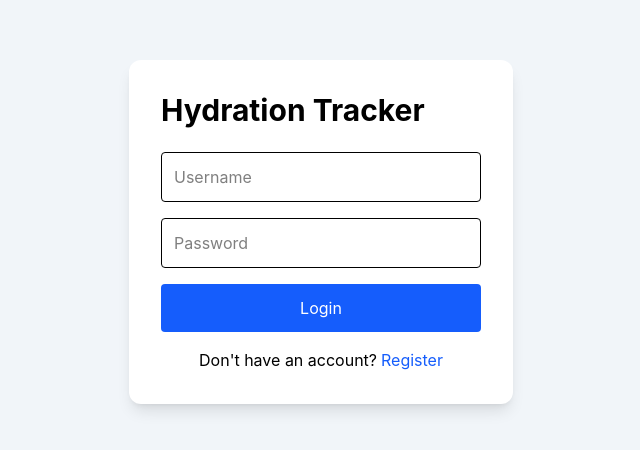
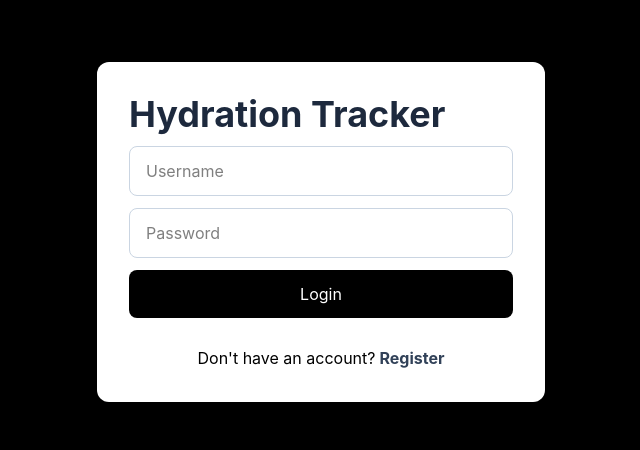
Before and after one commit to sunny-kumar-rana/hydration-tracker-frontend, a React (Vite) app: page / in a window 1280 px wide. Shown: the part 168-618 px from the top of the page, without its empty margins (319-959 px from the left). Built offline with nearby package versions, Linux system fonts and the light colour scheme.

Commit message:
minor fix

```diff
--- a/src/pages/Login/Login.jsx
+++ b/src/pages/Login/Login.jsx
@@ -9,12 +9,13 @@ function Login() {
     const navigate = useNavigate();
     const { login } = useAuth();
 
+    const [error, setError] = useState("");
+
     const [form, setForm] = useState({
         username: "",
         password: "",
     });
 
-    const [error, setError] = useState("");
 
     function handleChange(e) {
         setForm({
@@ -38,22 +39,25 @@ function Login() {
 
         } catch (err) {
 
-            setError(
-                err.response?.data?.message ||
-                "Login failed"
-            );
+            const message =
+                err.response?.data?.message || "Login failed";
+
+            setError(message);
+
+            toast.error(message);
+
         }
     }
 
     return (
-        <div className="min-h-screen flex justify-center items-center bg-slate-100">
+        <div className="min-h-screen flex bg-black justify-center items-center ">
 
             <form
                 onSubmit={handleSubmit}
-                className="bg-white p-8 rounded-xl shadow-lg w-96"
+                className="bg-white p-8 rounded-xl shadow-lg w-96 w-full max-w-md flex flex-col gap-3"
             >
 
-                <h1 className="text-3xl font-bold mb-6">
+                <h1 className="text-4xl font-bold text-slate-800">
                     Hydration Tracker
                 </h1>
 
@@ -64,14 +68,14 @@ function Login() {
                 )}
 
                 <input
-                    className="border p-3 w-full mb-4 rounded"
+                    className="w-full rounded-lg border border-slate-300 px-4 py-3 outline-none focus:border-black"
                     placeholder="Username"
                     name="username"
                     onChange={handleChange}
                 />
 
                 <input
-                    className="border p-3 w-full mb-4 rounded"
+                    className="w-full rounded-lg border border-slate-300 px-4 py-3 outline-none focus:border-black"
                     placeholder="Password"
                     type="password"
                     name="password"
@@ -79,7 +83,7 @@ function Login() {
                 />
 
                 <button
-                    className="bg-blue-600 text-white w-full p-3 rounded hover:bg-blue-700"
+                    className="w-full bg-black hover:bg-red-700 disabled:bg-slate-700 text-white py-3 rounded-lg transition"
                 >
                     Login
                 </button>
@@ -89,7 +93,7 @@ function Login() {
                     Don't have an account?
 
                     <Link
-                        className="text-blue-600 ml-1"
+                        className="text-slate-700 hover:text-red-700 ml-1 font-bold"
                         to="/register"
                     >
                         Register
```
